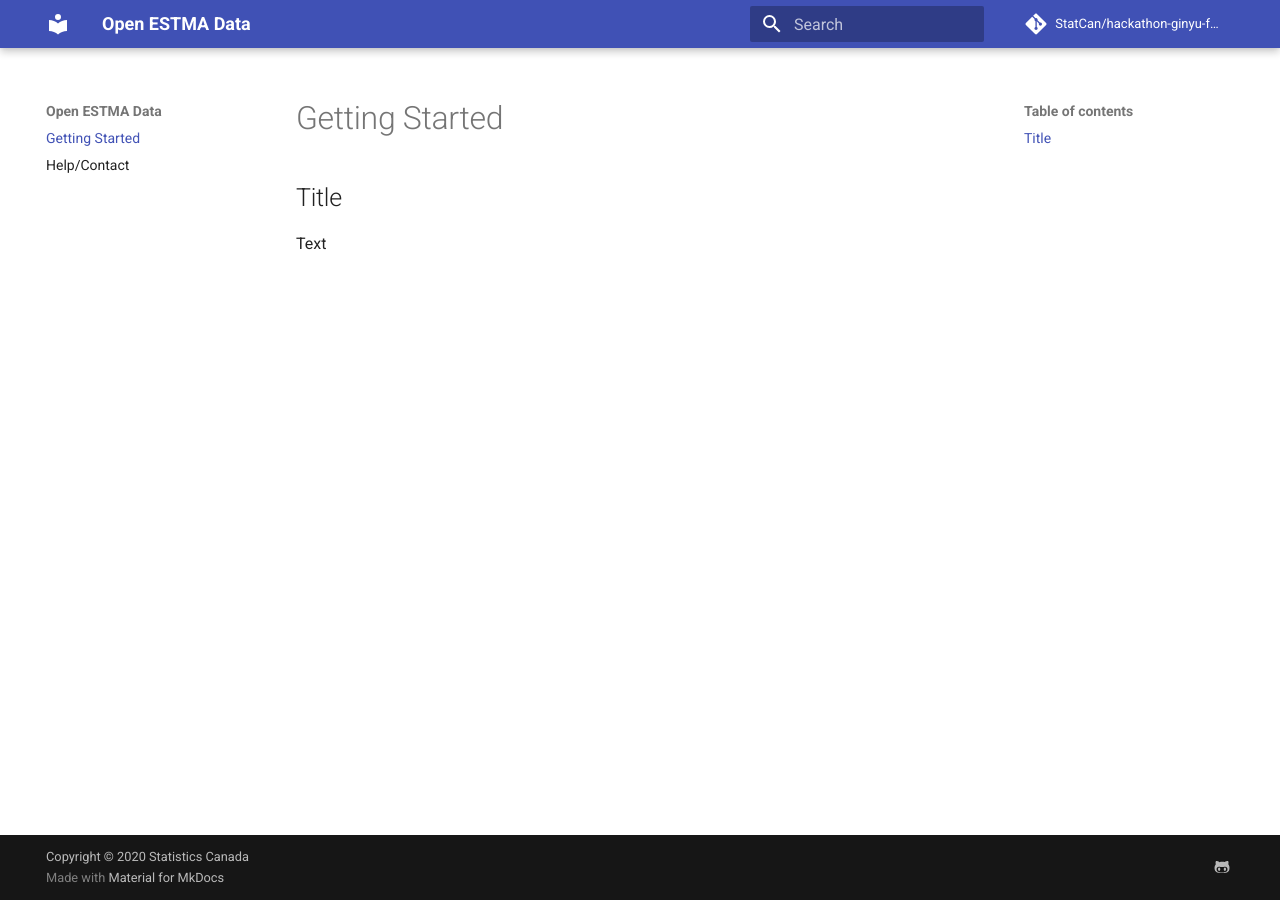
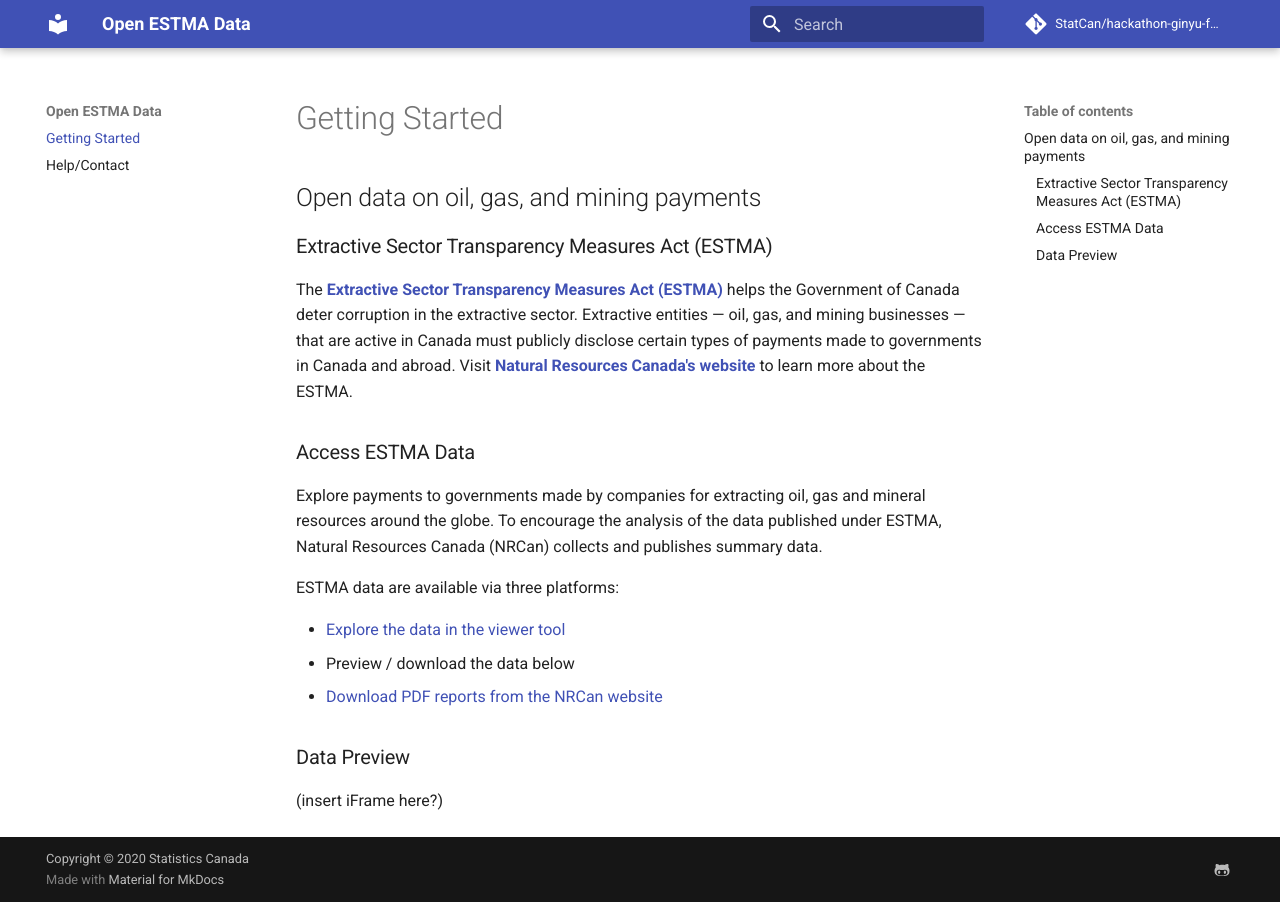
Before and after one commit to StatCan/hackathon-ginyu-force, an MkDocs documentation site: the page built from docs/index.md, in a window 1280 px wide. Built offline with MkDocs 1.6.1 and Material for MkDocs 9.7.7, drawn with Linux system fonts in a browser that asks for light colours; comment, search, counter and statistics services are not loaded.

Commit message:
Update index.md

```diff
--- a/docs/index.md
+++ b/docs/index.md
@@ -1,3 +1,18 @@
-# Title
+# Open data on oil, gas, and mining payments
+##  Extractive Sector Transparency Measures Act (ESTMA)
 
-Text
+The **[Extractive Sector Transparency Measures Act (ESTMA)](http://laws-lois.justice.gc.ca/eng/acts/E-22.7/page-1.html)** helps the Government of Canada deter corruption in the extractive sector. Extractive entities — oil, gas, and mining businesses — that are active in Canada must publicly disclose certain types of payments made to governments in Canada and abroad.
+Visit **[Natural Resources Canada's website](https://www.nrcan.gc.ca/our-natural-resources/minerals-mining/extractive-sector-transparency-measures-act/18180)** to learn more about the ESTMA.
+
+## Access ESTMA Data
+
+Explore payments to governments made by companies for extracting oil, gas and mineral resources around the globe. To encourage the analysis of the data published under ESTMA, Natural Resources Canada (NRCan) collects and publishes summary data.
+
+ESTMA data are available via three platforms:
+
+- [Explore the data in the viewer tool](https://flatgithub.com/blairdrummond/test-flatdata?filename=SAMPLE-ESTMA-data.csv&filters=&sha=2c33af1dab6abd7e98a4274decc0d952db46a13f&sort=jurisdiction%2Casc&stickyColumnName=estma_id)
+- Preview / download the data below
+- [Download PDF reports from the NRCan website](https://www.nrcan.gc.ca/our-natural-resources/minerals-mining/extractive-sector-transparency-measures-act/links-estma-reports/18198)
+
+## Data Preview
+(insert iFrame here?)
```
